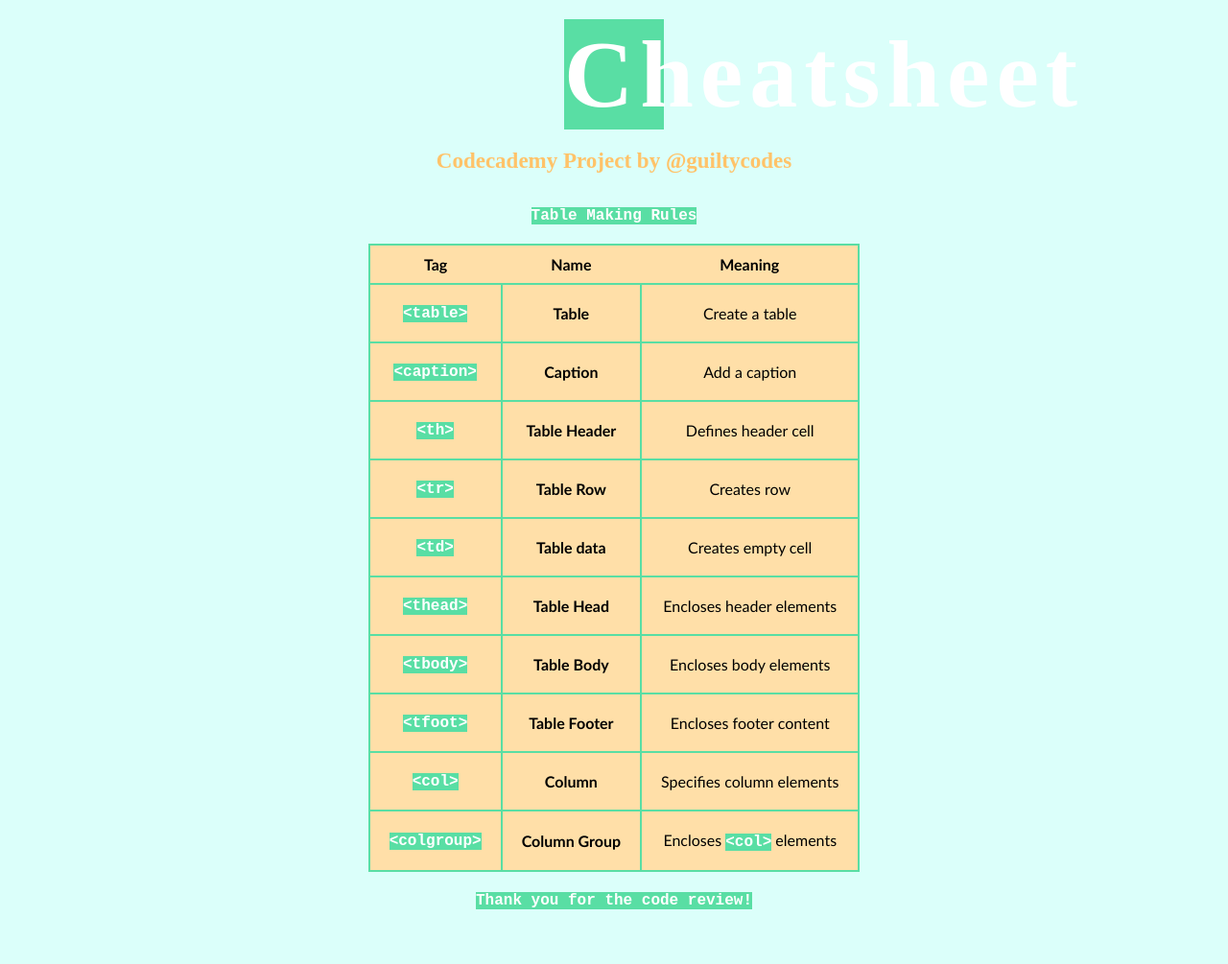
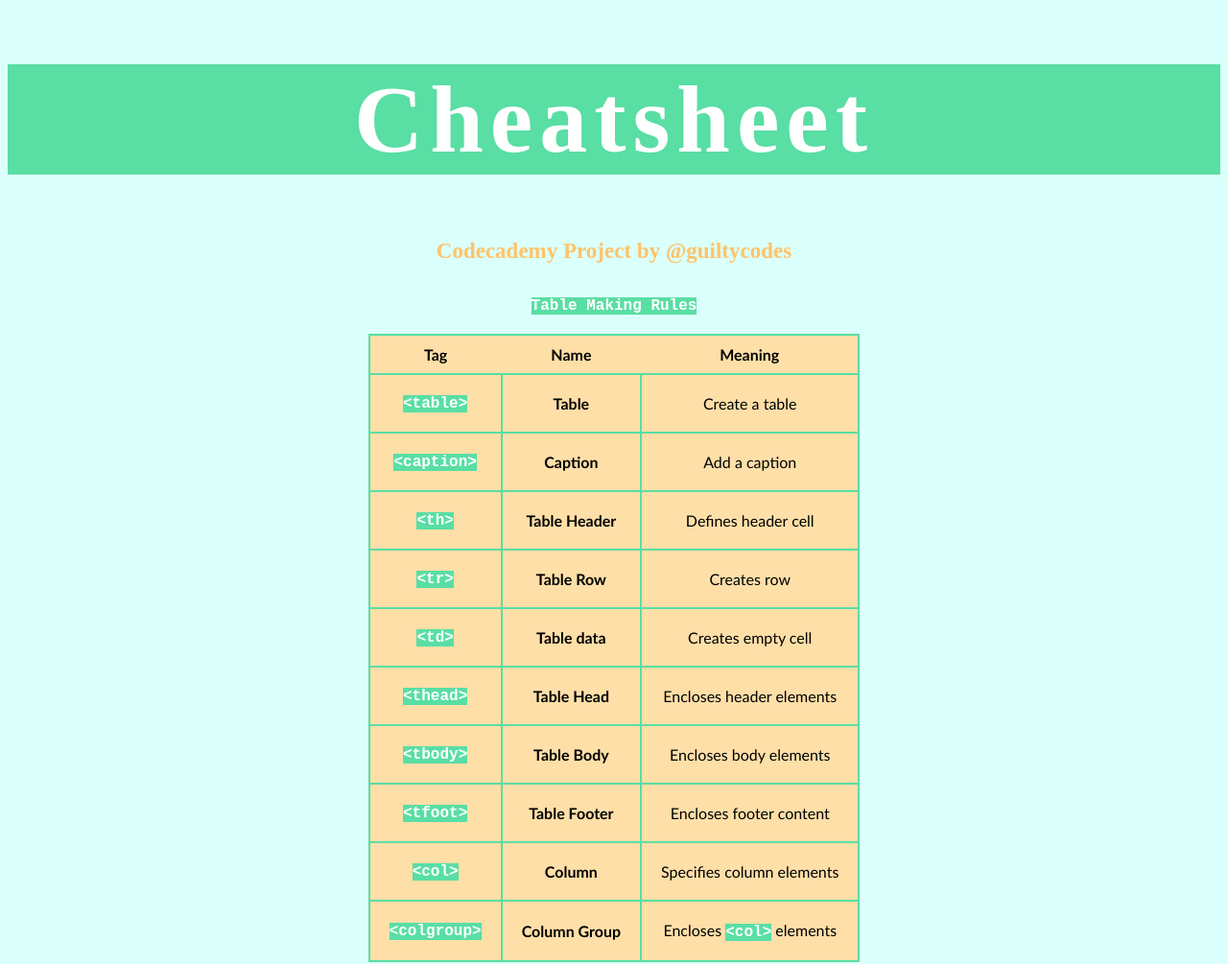
Before and after one commit to guiltycodes/guiltycodes.github.io, a plain HTML site: page index.html in a window 1280 px wide. Shown: the top 1005 px of the page at 96% size. Before the commit the page ends 956 px from the top, so only its background shows below. Drawn offline with Linux system fonts and the light colour scheme; a web font is replaced by a local one.

Commit message:
Update styles.css

```diff
--- a/styles.css
+++ b/styles.css
@@ -25,7 +25,6 @@ h1 {
     text-align: center;
     font-family: 'Roboto Flex';
     font-size: 100px;
-    margin: 20px 580px;
     background-color: #59dea4;
     letter-spacing: 7px;
 
```
